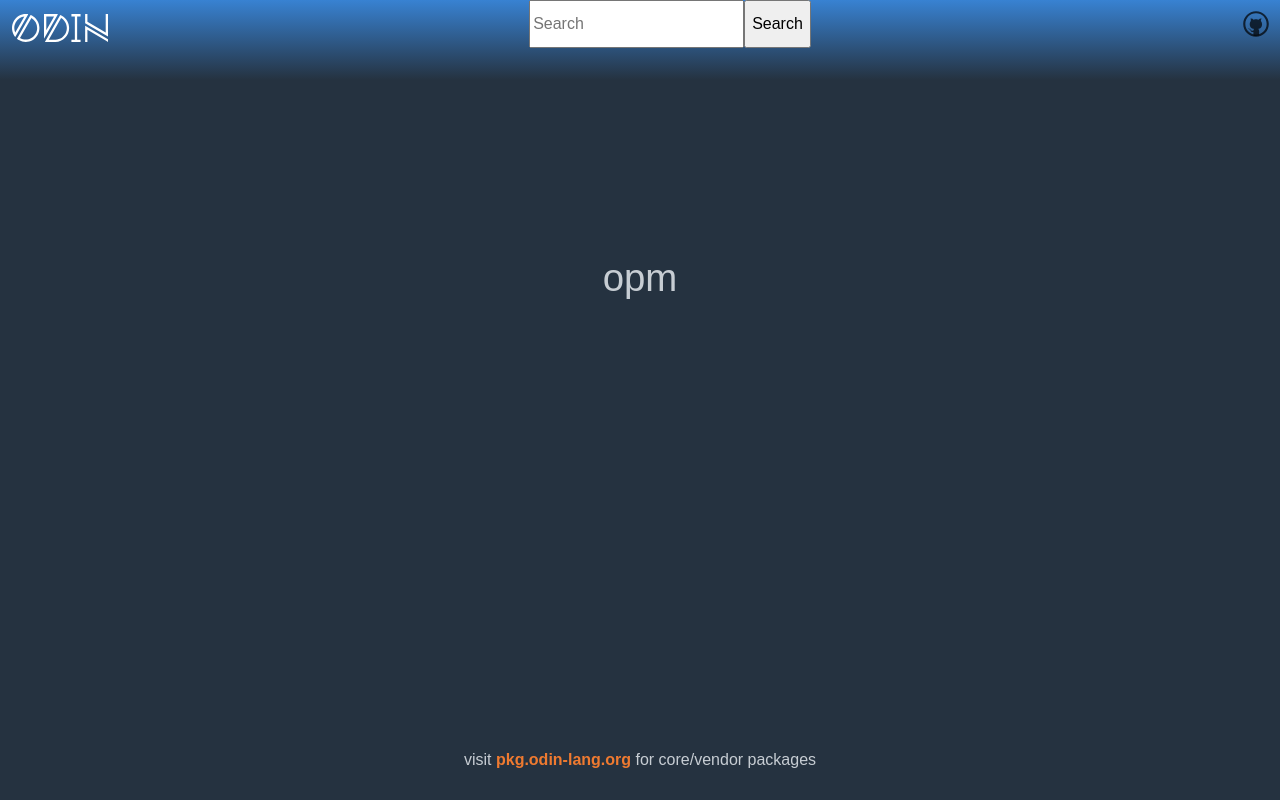
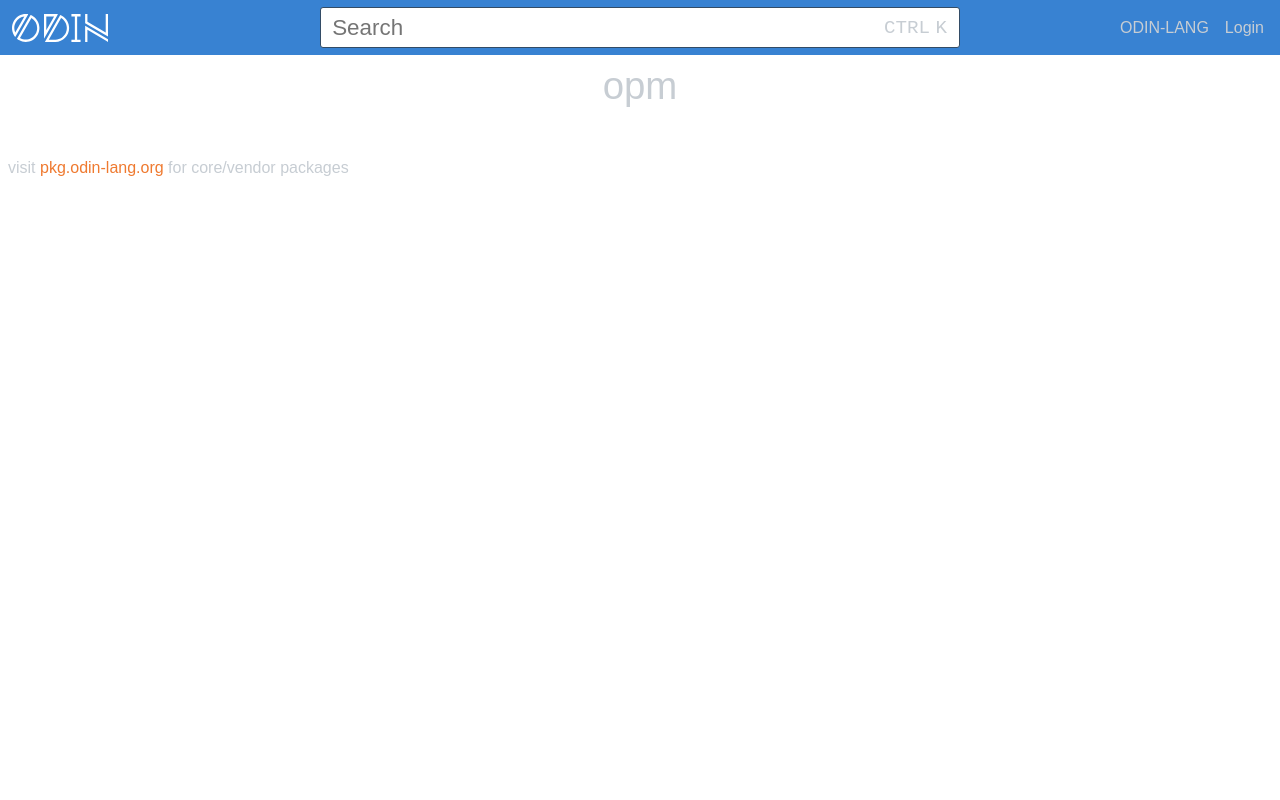
Before and after one commit to jon-lipstate/opm, a SvelteKit app in the folder client/: page / in a window 1280 px wide. Built offline with nearby package versions, Linux system fonts and the light colour scheme.

Commit message:
basic header, search/login routes

```diff
--- a/client/src/routes/+layout.svelte
+++ b/client/src/routes/+layout.svelte
@@ -18,7 +18,7 @@
 </div>
 
 <style>
-	.app {
+	/* .app {
 		display: flex;
 		flex-direction: column;
 		min-height: 100vh;
@@ -51,5 +51,5 @@
 		footer {
 			padding: 12px 0;
 		}
-	}
+	} */
 </style>
--- a/client/src/routes/+page.svelte
+++ b/client/src/routes/+page.svelte
@@ -12,6 +12,7 @@
 
 <style>
 	section {
+		margin-top: 1.5em;
 		display: flex;
 		flex-direction: column;
 		justify-content: center;
--- a/client/src/routes/Header.svelte
+++ b/client/src/routes/Header.svelte
@@ -1,50 +1,43 @@
 <script>
-	import { page } from '$app/stores';
 	import logo from '$lib/images/odin-logo.svg';
-	import github from '$lib/images/github.svg';
+	// import github from '$lib/images/git_light.svg';
 </script>
 
 <header>
-	<div class="logo">
-		<a href="https://odin-lang.org">
-			<img src={logo} alt="OdinLogo" />
-		</a>
-	</div>
 	<nav>
-		<input type="text" name="search" id="" placeholder="Search" />
-		<button type="submit">Search</button>
+		<!-- Logo-->
+		<div class="logo">
+			<a href="/">
+				<img src={logo} alt="OdinLogo" />
+			</a>
+		</div>
+		<!-- Search Bar-->
+		<form class="search-container" action="/search">
+			<input
+				type="search"
+				name="query"
+				class="search-input"
+				placeholder="Search"
+				spellcheck="false"
+				autocomplete="off"
+			/>
+			<div class="shortcut">
+				<kbd class="">Ctrl</kbd> <kbd class="">K</kbd>
+			</div>
+		</form>
+		<!-- Right Items -->
+		<div class="right-items">
+			<a href="https://odin-lang.org/"> ODIN-LANG </a>
+			<span style="padding-left:1rem;" />
+			<a href="/login"> Login </a>
+		</div>
 	</nav>
-
-	<div class="corner">
-		<a href="https://github.com/odin-lang/Odin">
-			<img src={github} alt="GitHub" />
-		</a>
-	</div>
 </header>
 
 <style>
 	header {
 		display: flex;
 		justify-content: space-between;
-	}
-
-	.corner {
-		width: 3em;
-		height: 3em;
-	}
-
-	.corner a {
-		display: flex;
-		align-items: center;
-		justify-content: center;
-		width: 100%;
-		height: 100%;
-	}
-
-	.corner img {
-		width: 2em;
-		height: 2em;
-		object-fit: contain;
 	}
 	.logo img {
 		margin-left: 0.75rem;
@@ -55,26 +48,57 @@
 	}
 
 	nav {
+		display: grid;
+		grid-template-columns: 1fr auto 1fr;
+		position: fixed;
+		top: 0;
+		left: 0;
+		width: 100vw;
+		height: 6vh;
+		min-height: 55px;
+		margin: 0 auto;
+		background-color: var(--color-bg-0);
+	}
+	.search-container {
+		position: relative;
 		display: flex;
-		justify-content: center;
-		--background: rgba(255, 255, 255, 0.7);
+		align-items: center;
+		width: 40rem;
+		height: 100%;
+		padding: 0 3px;
+	}
+	.search-input {
+		padding: 0.2em 0.5em;
+		border: 1px solid var(--back-translucent);
+		font-family: inherit;
+		font-size: 1.4rem;
+		appearance: none;
+		-webkit-appearance: none;
+		width: 100%;
+		height: 1.8em;
+		border-radius: var(--border-radius);
+	}
+	.shortcut {
+		/* color: var(--sk-text-3); */
+		position: absolute;
+		top: calc(50%-0.8rem); /*TODO: why the 0.8rem?*/
+		right: 1rem;
+		width: 100%;
+		text-align: right;
+		pointer-events: none;
+		font-size: 1.2rem;
+		text-transform: uppercase;
+	}
+	.right-items {
+		margin-top: 1.2rem; /**todo: hack fix*/
+		margin-right: 1rem;
+		justify-content: end;
+		display: flex;
+		/* width: auto; */
+		height: 100%;
 	}
 
-	nav a {
-		display: flex;
-		height: 100%;
-		align-items: center;
-		padding: 0 0.5rem;
+	a {
 		color: var(--color-text);
-		font-weight: 700;
-		font-size: 0.8rem;
-		text-transform: uppercase;
-		letter-spacing: 0.1em;
-		text-decoration: none;
-		transition: color 0.2s linear;
-	}
-
-	a:hover {
-		color: var(--color-theme-1);
 	}
 </style>
--- a/client/src/routes/styles.css
+++ b/client/src/routes/styles.css
@@ -19,16 +19,18 @@
 	--column-margin-top: 4rem;
 	font-family: var(--font-body);
 	color: var(--color-text);
+	--border-radius: 3px;
+	--back-translucent: rgba(51, 76, 102,55)
 }
 
-body {
+/* body {
 	min-height: 100vh;
 	margin: 0;
 	background-attachment: fixed;
 	background-color: var(--color-bg-1);
 	background-size: 100vw 100vh;
 	background-image: linear-gradient(180deg, var(--color-bg-0) 0%, var(--color-bg-2) 10%);
-}
+} */
 
 h1,
 h2,
```
Also changed, not shown: client/src/lib/images/git_light.svg (added).
